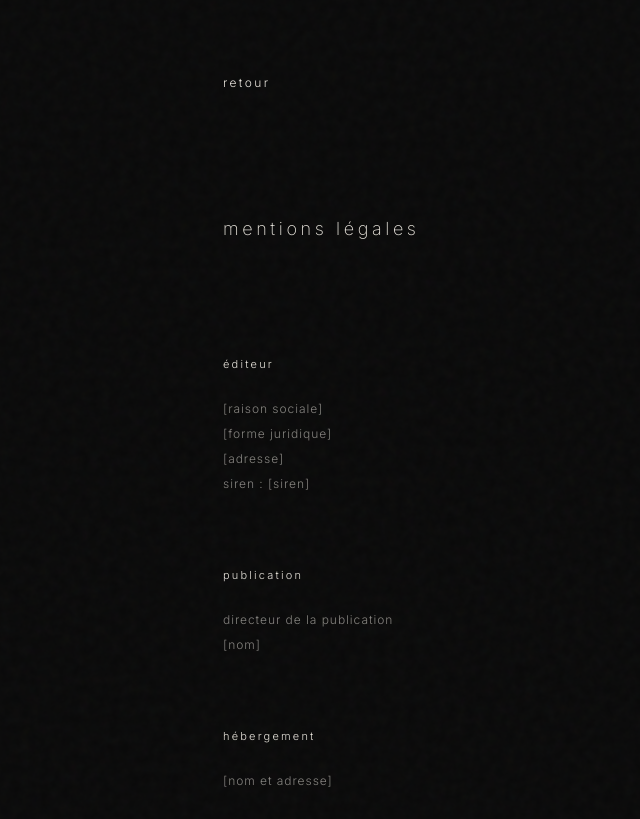
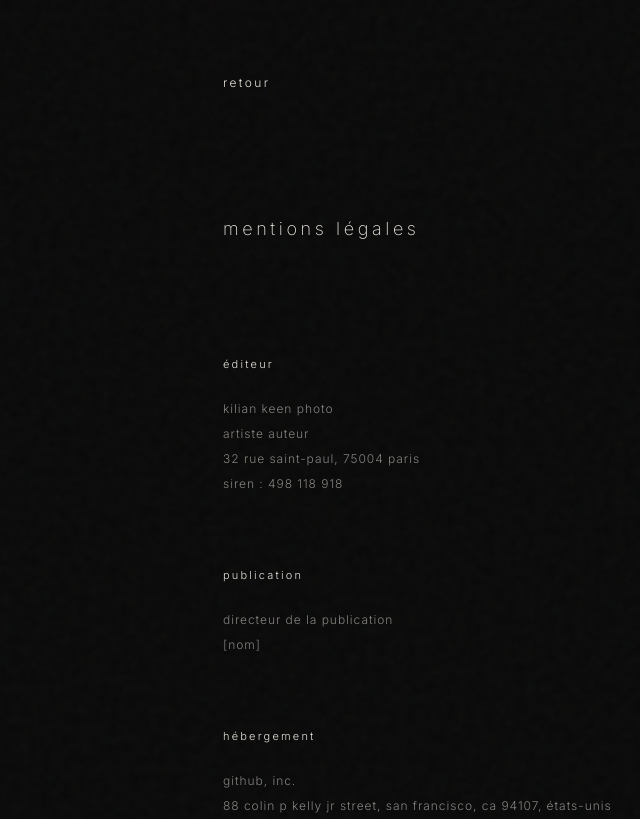
Before and after one commit to milkagb/keen-photo, a plain HTML site: page mentions-legales/index.html in a window 1280 px wide. Shown: the top 819 px of the page, without its empty margins (137-777 px from the left). Drawn offline with Linux system fonts and the light colour scheme.

Commit message:
Mentions légales : éditeur et hébergeur renseignés
Reste à fournir : nom du directeur de la publication.

Co-Authored-By: Claude Opus 5.5 <noreply@anthropic.com>

```diff
--- a/mentions-legales/index.html
+++ b/mentions-legales/index.html
@@ -23,10 +23,10 @@
 
       <section>
         <h2>éditeur</h2>
-        <p>[raison sociale]</p>
-        <p>[forme juridique]</p>
-        <p>[adresse]</p>
-        <p>siren : [siren]</p>
+        <p>Kilian Keen Photo</p>
+        <p>artiste auteur</p>
+        <p>32 rue saint-paul, 75004 paris</p>
+        <p>siren : 498 118 918</p>
       </section>
 
       <section>
@@ -37,7 +37,8 @@
 
       <section>
         <h2>hébergement</h2>
-        <p>[nom et adresse]</p>
+        <p>GitHub, Inc.</p>
+        <p>88 Colin P Kelly Jr Street, San Francisco, CA 94107, États-Unis</p>
       </section>
 
       <section>
```
